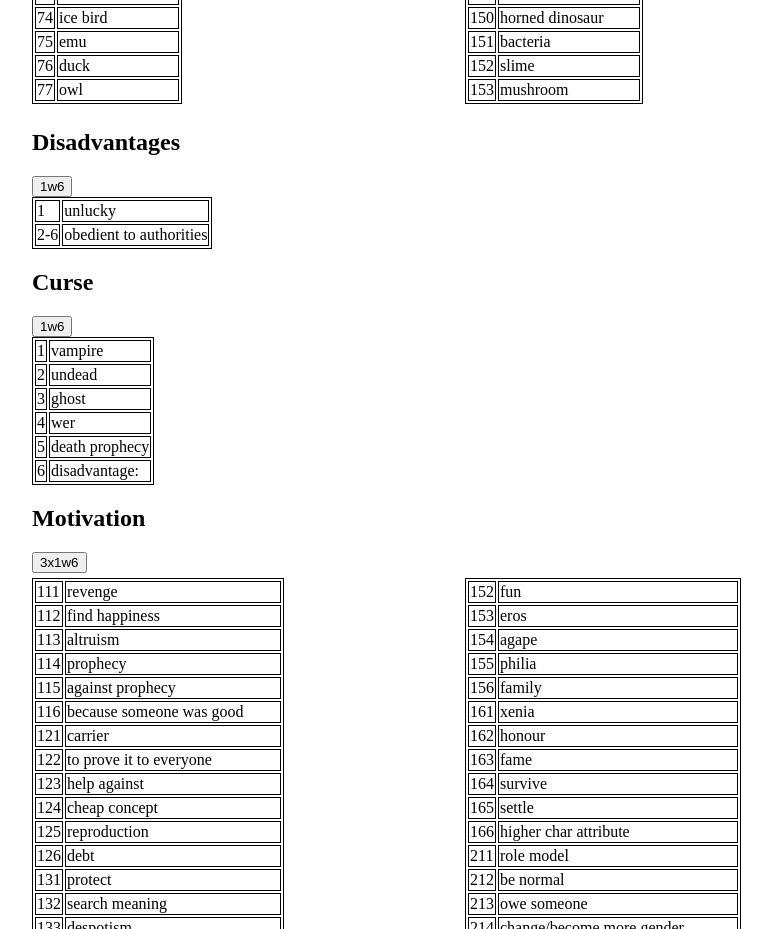
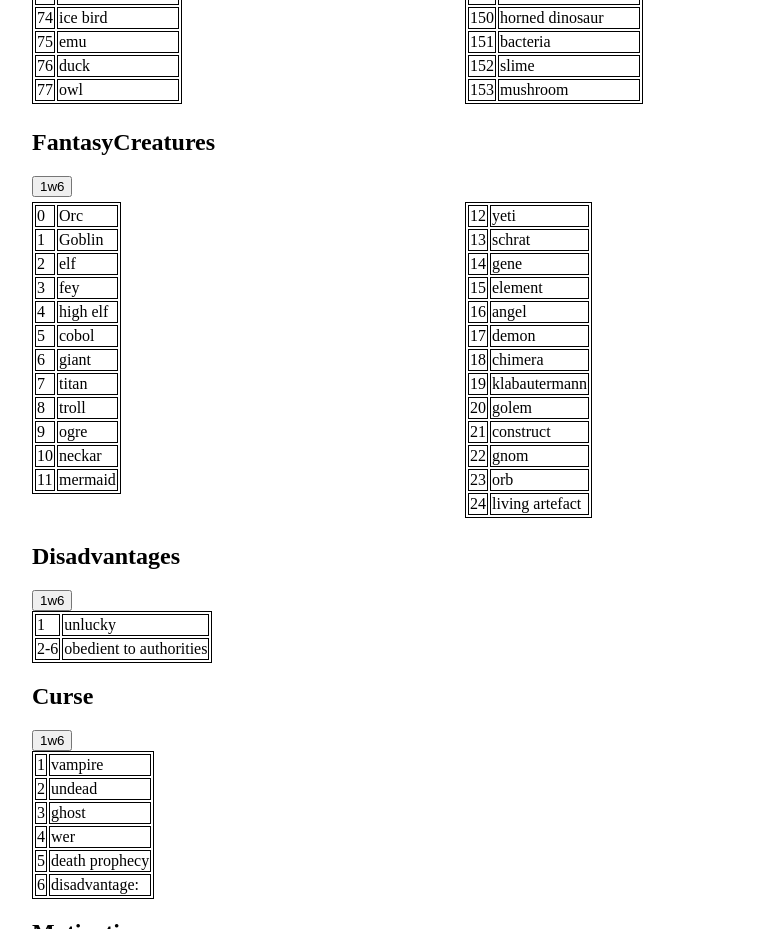
Before and after one commit to SaschaDoe/RandomTableApp, a SvelteKit app: page / in a window 1280 px wide. Shown: the part 2180-3109 px from the top of the page, without its empty margins (200-972 px from the left). Built offline with nearby package versions, Linux system fonts and the light colour scheme.

Commit message:
Added fantasy creatures

```diff
--- a/src/tables/RandomTableList.svelte
+++ b/src/tables/RandomTableList.svelte
@@ -9,16 +9,19 @@
     import {GermanFemaleNameTable} from "./charTables/germanFemaleNameTable";
     import {RelationshipTypeTable} from "./charTables/relationshipTypeTable";
     import {CurseTable} from "./charTables/curseTable";
+    import {FantasyCreatureTable} from "./charTables/fantasyCreatureTable";
 
     let tables = [new RaceTable(),
         new GenderTable(),
         new AnimalTable(),
+        new FantasyCreatureTable(),
         new DisadvantageTable(),
         new CurseTable(),
         new MotivationTable(),
         new GermanMaleNameTable(),
         new GermanFemaleNameTable(),
-        new RelationshipTypeTable(),];
+        new RelationshipTypeTable(),
+        ];
 </script>
 
 
--- a/src/tables/charTables/fantasyCreatureTable.ts
+++ b/src/tables/charTables/fantasyCreatureTable.ts
@@ -7,8 +7,31 @@ import {AlterRace} from "./raceTable";
 export class FantasyCreatureTable extends Table{
     constructor(){
         let entries = [];
-        entries.push(new TableEntry(FantasyCreatures.Orc).withRoleInterval(1,3));
-        entries.push(new TableEntry(FantasyCreatures.Goblin).withRoleInterval(4,6));
+        entries.push(new TableEntry(FantasyCreatures.Orc));
+        entries.push(new TableEntry(FantasyCreatures.Goblin));
+        entries.push(new TableEntry("elf"));
+        entries.push(new TableEntry("fey"));
+        entries.push(new TableEntry("high elf"));
+        entries.push(new TableEntry("cobol"));
+        entries.push(new TableEntry("giant"));
+        entries.push(new TableEntry("titan"));
+        entries.push(new TableEntry("troll"));
+        entries.push(new TableEntry("ogre"));
+        entries.push(new TableEntry("neckar"));
+        entries.push(new TableEntry("mermaid"));
+        entries.push(new TableEntry("yeti"));
+        entries.push(new TableEntry("schrat"));
+        entries.push(new TableEntry("gene"));
+        entries.push(new TableEntry("element"));
+        entries.push(new TableEntry("angel"));
+        entries.push(new TableEntry("demon"));
+        entries.push(new TableEntry("chimera"));
+        entries.push(new TableEntry("klabautermann"));
+        entries.push(new TableEntry("golem"));
+        entries.push(new TableEntry("construct"));
+        entries.push(new TableEntry("gnom"));
+        entries.push(new TableEntry("orb"));
+        entries.push(new TableEntry("living artefact "));
         super(entries, TableTitles.FantasyCreatures);
         this.functions.push(AlterRace)
     }
--- a/src/tables/table.ts
+++ b/src/tables/table.ts
@@ -18,14 +18,17 @@ export class Table {
                  probability = 100,
                  moreThanOnce = false)
     {
+        this.entries = entries;
         this.moreThanOnce = moreThanOnce;
         this.diceRole = diceRole;
         this.probability = probability;
+        if (entries.length > 0 && entries[0].minRole === -1){
+            this.increaseDiceResults();
+        }
         if (this.isEntriesOverlapping(entries)){
             throw RangeError('Entries should not contain overlapping roles and should be descendent');
         }
         this.title = title;
-        this.entries = entries;
     }
 
     role(){
@@ -75,4 +78,12 @@ export class Table {
 
         return false;
     }
+
+    private increaseDiceResults() {
+        for(let i = 0; i < this.entries.length; i++){
+            let entry = this.entries[i];
+            entry.minRole = i;
+            entry.maxRole = i;
+        }
+    }
 }
--- a/src/tables/tableEntry.ts
+++ b/src/tables/tableEntry.ts
@@ -7,14 +7,9 @@ export class TableEntry{
     cascadingRoles = [] as Table[];
     functions: ((entity: any) => any)[];
 
-    constructor(text: string = "-", singleRoleValue: number = 0){
-        if(singleRoleValue == 0){
-            this.minRole = 1;
-            this.maxRole = 6;
-        }else{
-            this.minRole = singleRoleValue;
-            this.maxRole = singleRoleValue;
-        }
+    constructor(text: string = "-", singleRoleValue = -1){
+        this.minRole = singleRoleValue;
+        this.maxRole = singleRoleValue;
         this.text = text;
         this.functions = [];
     }
```
Also changed, not shown: 2 other files (tests, documents, lock files or other folders).
